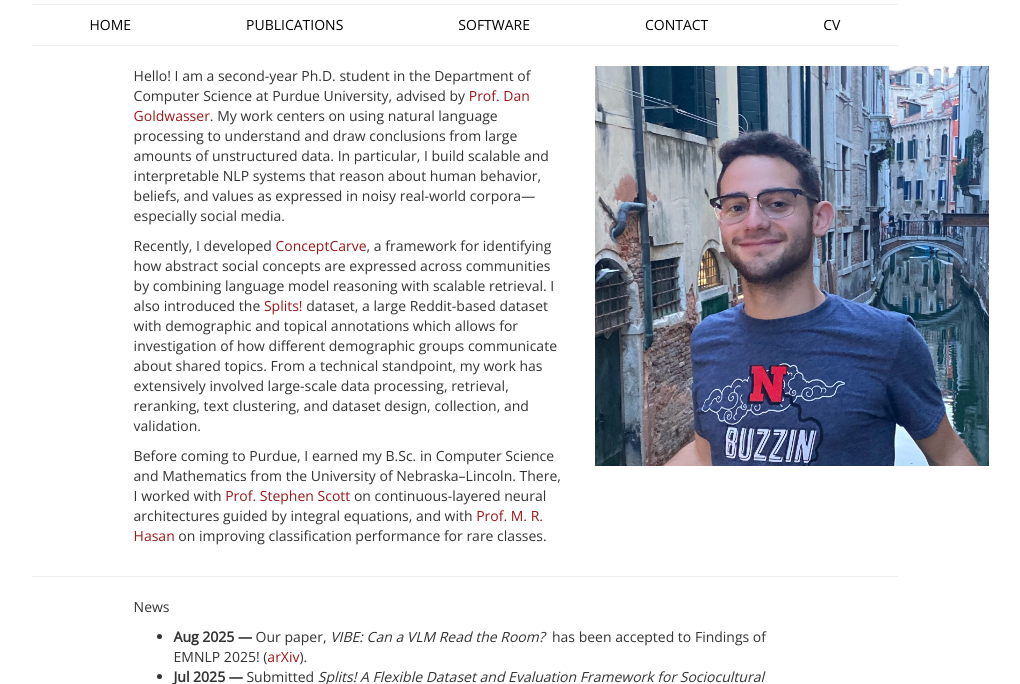
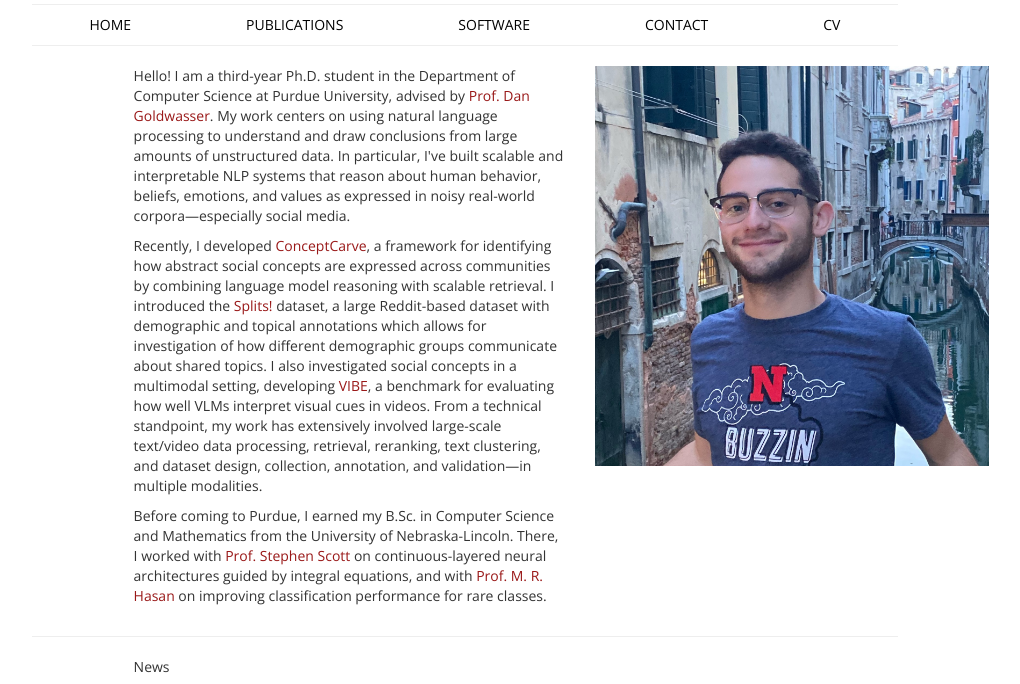
Before and after one commit to eyloncaplan/eyloncaplan.github.io, a plain HTML site: page index.html in a window 1280 px wide. Shown: the part 59-743 px from the top of the page, without its empty margins (175-1195 px from the left). Drawn offline with nearby package versions, Linux system fonts and the light colour scheme.

Commit message:
newest cv + added VIBE to bio

```diff
--- a/index.html
+++ b/index.html
@@ -14,6 +14,7 @@
 <link rel="shortcut icon" type="image/x-icon" href="images/favicon.ico" />
 <link type="text/css" rel="stylesheet" href="css/bootstrap.min.css">
 <link href="https://fonts.googleapis.com/css?family=Open+Sans" rel="stylesheet">
+<link href="https://fonts.googleapis.com/css?family=Open+Sans:400,700&display=swap" rel="stylesheet">
 <link type="text/css" rel="stylesheet" href="css/eylon.css">
 
 <!--                                           -->
@@ -57,17 +58,17 @@
     <div class="content row">
       <div class="col-md-8">
 		<p>
-		Hello! I am a second-year Ph.D. student in the Department of Computer Science at Purdue University, advised by <a href="https://www.cs.purdue.edu/homes/dgoldwas/">Prof. Dan Goldwasser</a>. My work centers on using natural language processing to understand and draw conclusions from large amounts of unstructured data. In particular, I build scalable and interpretable NLP systems that reason about human behavior, beliefs, and values as expressed in noisy real-world corpora—especially social media.
+		Hello! I am a third-year Ph.D. student in the Department of Computer Science at Purdue University, advised by <a href="https://www.cs.purdue.edu/homes/dgoldwas/">Prof. Dan Goldwasser</a>. My work centers on using natural language processing to understand and draw conclusions from large amounts of unstructured data. In particular, I've built scalable and interpretable NLP systems that reason about human behavior, beliefs, emotions, and values as expressed in noisy real-world corpora—especially social media.
 		</p>
 
 		<p>
-			Recently, I developed <a href="https://arxiv.org/abs/2504.07228">ConceptCarve</a>, a framework for identifying how abstract social concepts are expressed across communities by combining language model reasoning with scalable retrieval. I also introduced the <a href="https://arxiv.org/abs/2504.04640">Splits!</a> dataset, a large Reddit-based dataset with demographic and topical annotations which allows for investigation of how different demographic groups communicate about shared topics. From a technical standpoint, my work has extensively involved large-scale data processing, retrieval, reranking, text clustering, and dataset design, collection, and validation.
+			Recently, I developed <a href="https://arxiv.org/abs/2504.07228">ConceptCarve</a>, a framework for identifying how abstract social concepts are expressed across communities by combining language model reasoning with scalable retrieval. I introduced the <a href="https://arxiv.org/abs/2504.04640">Splits!</a> dataset, a large Reddit-based dataset with demographic and topical annotations which allows for investigation of how different demographic groups communicate about shared topics. I also investigated social concepts in a multimodal setting, developing <a href="https://arxiv.org/abs/2506.11162">VIBE</a>, a benchmark for evaluating how well VLMs interpret visual cues in videos. From a technical standpoint, my work has extensively involved large-scale text/video data processing, retrieval, reranking, text clustering, and dataset design, collection, annotation, and validation—in multiple modalities.
 			</p>
 
 
 
 		<p>
-		Before coming to Purdue, I earned my B.Sc. in Computer Science and Mathematics from the University of Nebraska–Lincoln. There, I worked with <a href="https://cse-apps.unl.edu/facdb/users/15/details">Prof. Stephen Scott</a> on continuous-layered neural architectures guided by integral equations, and with <a href="https://mrhasan-ai.github.io/index.html">Prof. M. R. Hasan</a> on improving classification performance for rare classes.
+		Before coming to Purdue, I earned my B.Sc. in Computer Science and Mathematics from the University of Nebraska-Lincoln. There, I worked with <a href="https://cse-apps.unl.edu/facdb/users/15/details">Prof. Stephen Scott</a> on continuous-layered neural architectures guided by integral equations, and with <a href="https://mrhasan-ai.github.io/index.html">Prof. M. R. Hasan</a> on improving classification performance for rare classes.
 		</p>
 
       </div>
```
Also changed, not shown: cv.html (+1 -1 lines), 1 other file.
